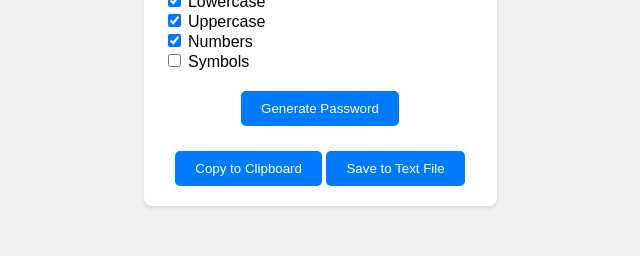
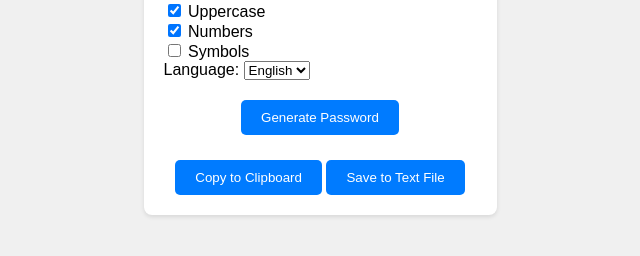
Before and after one commit to devtronz/paasword-generator, a plain HTML site: page index.html in a window 1280 px wide. Shown: the part 370-626 px from the top of the page, without its empty margins (320-960 px from the left). Drawn offline with Linux system fonts and the light colour scheme.

Commit message:
Update index.html

```diff
--- a/index.html
+++ b/index.html
@@ -21,6 +21,13 @@
             <label for="numbers">Numbers</label><br>
             <input type="checkbox" id="symbols">
             <label for="symbols">Symbols</label><br>
+            <label for="language">Language:</label>
+            <select id="language">
+                <option value="english">English</option>
+                <option value="hindi">Hindi</option>
+                <!-- Add more languages as needed -->
+            </select>
+            <br>
         </div>
         <button id="generate">Generate Password</button>
         <div id="result"></div>
```
